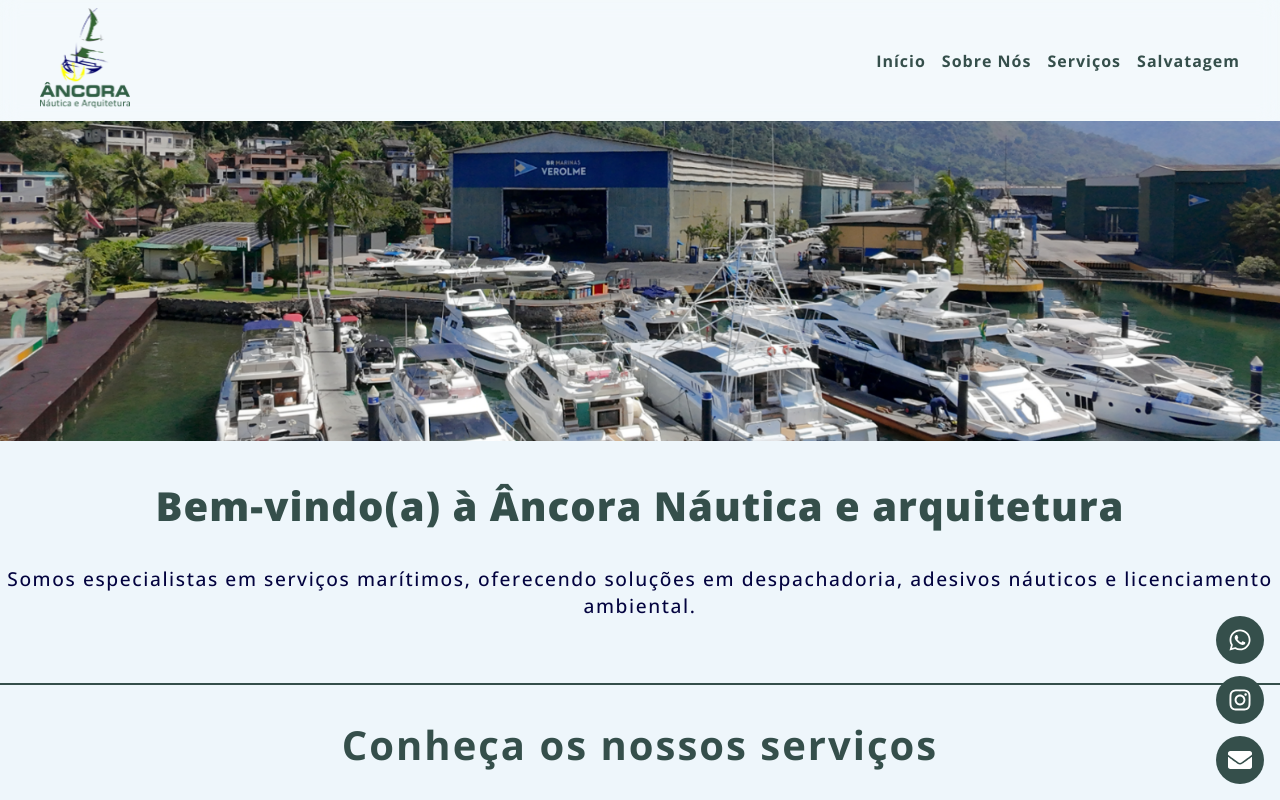
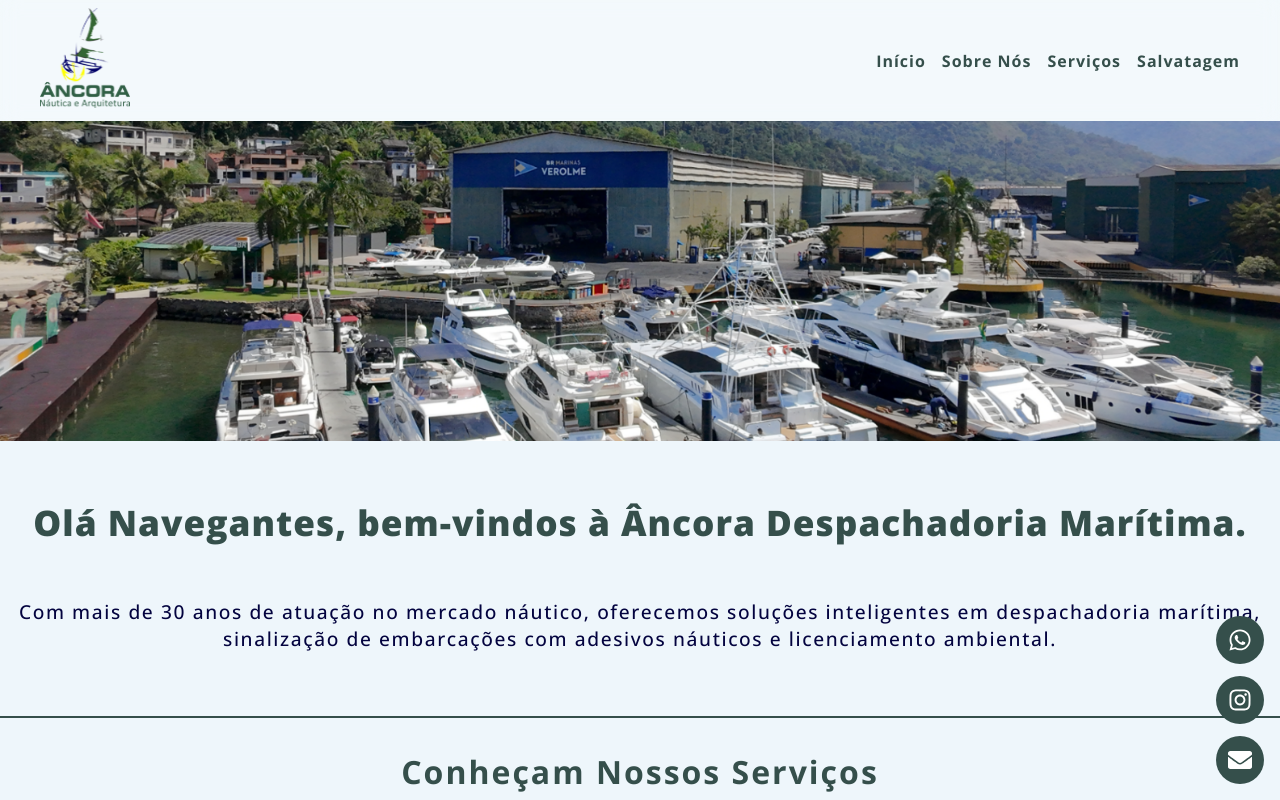
Before and after one commit to VagRodr/siteAncora, a React (Vite) app: page / in a window 1280 px wide. Shown: the top 800 px of the page. Built offline with nearby package versions, Linux system fonts and the light colour scheme; grey boxes are pictures that could not be loaded.

Commit message:
Alteração textos da página inicial

```diff
--- a/src/pages/Home/Home.jsx
+++ b/src/pages/Home/Home.jsx
@@ -31,14 +31,14 @@ const Home = () => {
         </figure>
         <article className={styles.intro}>
 
-          <h1>Bem-vindo(a) à Âncora Náutica e arquitetura</h1>
+          <h1>Olá Navegantes, bem-vindos à Âncora Despachadoria Marítima.</h1>
           <p>
-            Somos especialistas em serviços marítimos, oferecendo soluções em despachadoria, adesivos náuticos e licenciamento ambiental.
+            Com mais de 30 anos de atuação no mercado náutico, oferecemos soluções inteligentes em despachadoria marítima, sinalização de embarcações com adesivos náuticos e licenciamento ambiental.
           </p>
         </article>
         <section className={styles.carouselSection}>
           <h2>
-            Conheça os nossos serviços
+            Conheçam Nossos Serviços
           </h2>
           <Carousel services={services} />
         </section>
--- a/src/pages/Home/Home.module.css
+++ b/src/pages/Home/Home.module.css
@@ -13,10 +13,11 @@
 }
 
 .intro h1{
-  font-size: 2.5rem;
+  font-size: 2.2rem;
   letter-spacing: 1px;
   margin: 2rem 0 ;
   font-weight: 800;
+  padding: 20px;
 
 }
 
@@ -33,9 +34,10 @@
 }
 .carouselSection h2{
   text-align: center;
-  font-size: 2.5rem;
+  font-size: 2rem;
   letter-spacing: 2px;
   padding: 2rem 0 0 0;
   border-top: 2px solid #354f4b;
+  font-weight: bold;
 
 }
```
